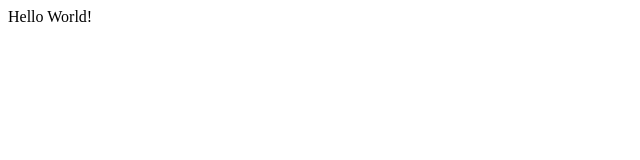
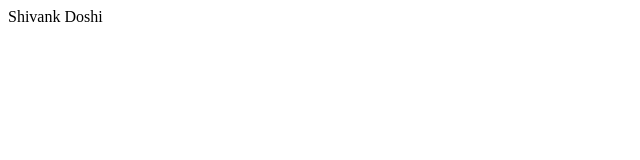
Before and after one commit to sn0wbreez-e/public, a plain HTML site: page index.html in a window 1280 px wide. Shown: the full height of the page, 0-640 px from the left. Drawn offline with Linux system fonts and the light colour scheme.

Commit message:
Update index.html

```diff
--- a/index.html
+++ b/index.html
@@ -3,6 +3,9 @@
         <title>Public</title>
     </head>
     <body>
-Hello World!
+          <meta name="author" content="Shivank Doshi">
+
+        Shivank Doshi
+
     </body>
 </html>
```
